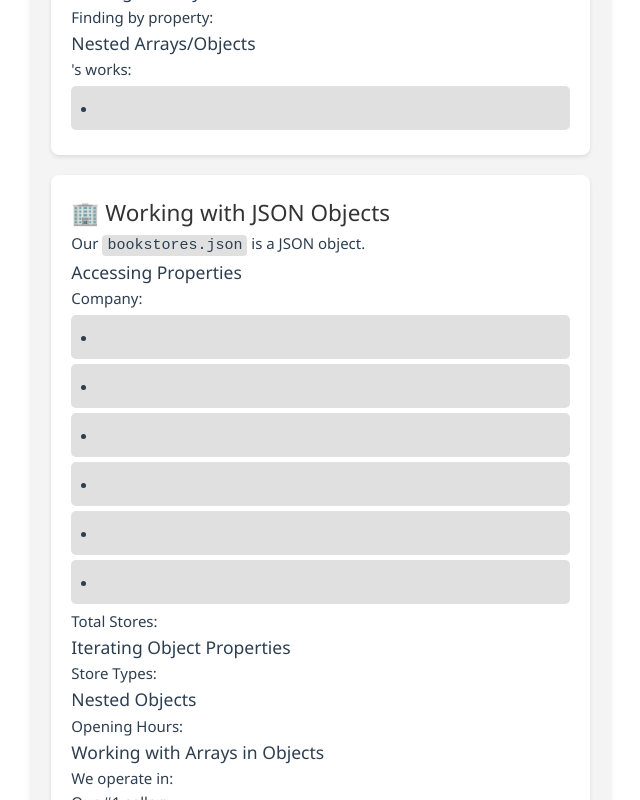
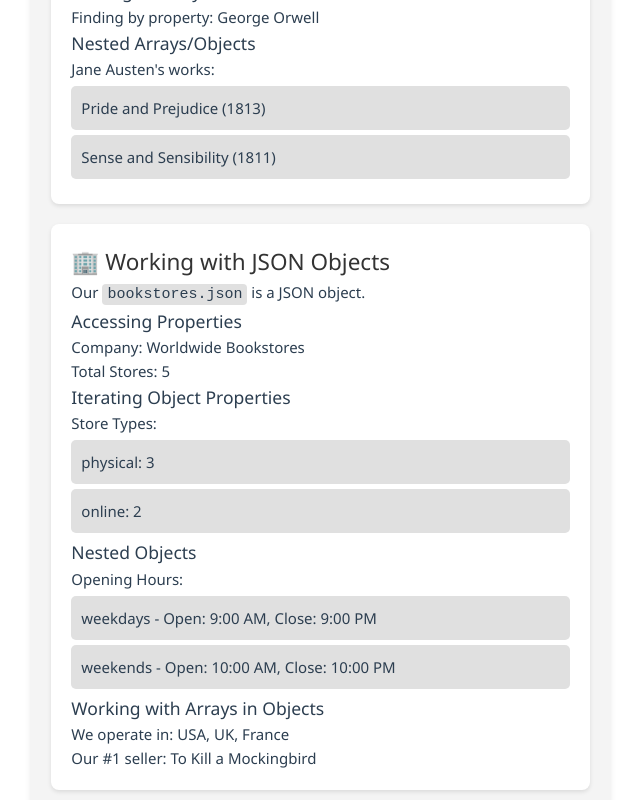
Before and after one commit to SiqiLi147/FIT5032_EFolio1_Week2, a Vue app: page / in a window 1280 px wide. Shown: the part 860-1660 px from the top of the page, without its empty margins (30-670 px from the left). Built offline with nearby package versions, Linux system fonts and the light colour scheme.

Commit message:
complete activity 9 - 13

```diff
--- a/src/components/JSON.vue
+++ b/src/components/JSON.vue
@@ -45,9 +45,11 @@
       <p>{{ austen?.name }}'s works:</p>
       <!-- Activity 9: Render a list of Austen's works. Hint: Use the v-for directive to iterate through the array of authors that you have filtered out. -->
       <!-- TODO: CODE TO RENDER LIST OF AUSTEN'S WORKS HERE -->
-       <li v-for="author in austen" :key = "id">
-        {{ id }}
-       </li>
+      <ul>
+        <li v-for="work in austen?.famousWorks" :key="work.title">
+          {{ work.title }} ({{ work.year }})
+        </li>
+      </ul>
     </section>
 
     <section class="lab-section">
@@ -59,32 +61,42 @@
         Company:
         <!-- Activity 9a: Get the company name from the bookstores object. -->
         <!-- TODO: CODE TO GET COMPANY NAME HERE -->
-        <li v-for="bookstore in bookstores" :key = "name">
-        {{ id }}
-       </li>
+        <strong>{{ bookstores.name }}</strong>
       </p>
 
       <p>
         Total Stores:
         <!-- Activity 9b: Get the total number of stores from the bookstores object. -->
         <!-- TODO: CODE TO GET TOTAL STORES HERE -->
+         <strong>{{ bookstores.totalStores }}</strong>
       </p>
 
       <h3>Iterating Object Properties</h3>
       <p>Store Types:</p>
       <!-- Activity 10: Iterate through the storeTypes array and display the store type and the number of stores that use that type. -->
       <!-- TODO: CODE TO RENDER LIST OF STORE TYPES HERE -->
+       <ul>
+        <li v-for="(count, type) in bookstores.storeTypes" :key="type">
+          {{ type }}: {{ count }}
+        </li>
+      </ul>
 
       <h3>Nested Objects</h3>
       <p>Opening Hours:</p>
       <!-- Activity 11: Iterate through the openingHours object and display the day of the week and the opening and closing times. -->
       <!-- TODO: CODE TO RENDER LIST OF OPENING HOURS HERE -->
+       <ul>
+        <li v-for="(time, day) in bookstores.openingHours" :key="day">
+          {{ day }} - Open: {{ time.open }}, Close: {{ time.close }}
+        </li>
+      </ul>
+
 
       <h3>Working with Arrays in Objects</h3>
       <!-- Activity 12: Get the top sellers from the bookstores object. -->
       <!-- TODO: CODE TO GET TOP SELLERS HERE -->
-      <p>We operate in:</p>
-      <p>Our #1 seller:</p>
+      <p>We operate in: {{ bookstores.countries.join(", ") }}</p>
+      <p>Our #1 seller: {{ bookstores.topSellers[0] }}</p>
     </section>
 
     <section class="lab-section">
@@ -102,7 +114,6 @@
     <section class="lab-section">
       <h2>Attribute, Class and Style Binding with <code>v-bind</code></h2>
       <p>Highlighting Specific Authors:</p>
-
     </section>
   </div>
 </template>
@@ -132,13 +143,13 @@ const allFamousWorks = computed(() => {
 // Activity 4: Find author by name
 const orwell = computed(() => {
   // TODO: CODE TO FIND AUTHOR BY NAME HERE
-  return authors.filter((author) => author.name == "George Orwell")
+  return authors.find((author) => author.name == "George Orwell")
 })
 
 // Activity 5: Find author by ID
 const austen = computed(() => {
   // TODO: CODE TO FIND AUTHOR BY ID HERE
-  return authors.filter((author) => author.id == 1)
+  return authors.find((author) => author.id == 1)
 })
 </script>
 
```
